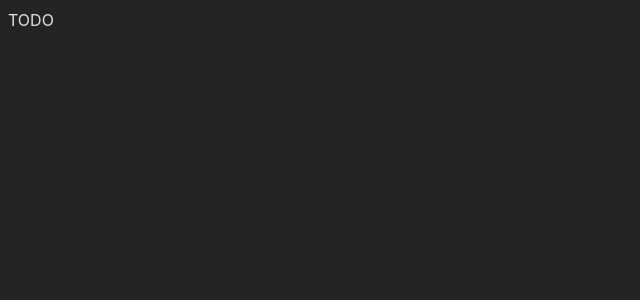
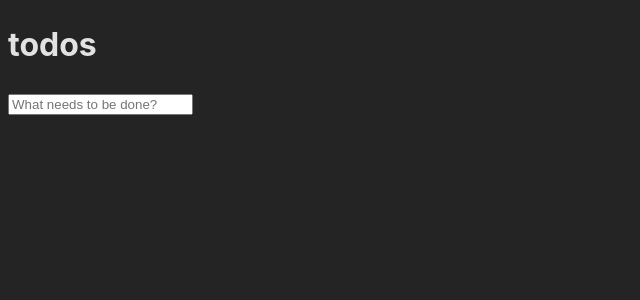
Before and after one commit to TheodoreTwombly/todo, a React (Vite) app: page / in a window 1280 px wide. Shown: the top 300 px of the page, without its empty margins (0-640 px from the left). Built offline with nearby package versions, Linux system fonts and the light colour scheme.

Commit message:
add useReducer

```diff
--- a/src/App.tsx
+++ b/src/App.tsx
@@ -1,7 +1,20 @@
+import { useReducer } from 'react';
+import { todoReducer } from './reducer';
+
 import './App.css';
+import { Input } from './components/Input';
+import { ListOfTodos } from './components/ListOfTodos';
 
 function App() {
-  return <div>TODO</div>;
+  const [todos, dispatch] = useReducer(todoReducer, []);
+
+  return (
+    <div>
+      <h1>todos</h1>
+      <Input dispatch={dispatch} placeholder={'What needs to be done?'} />
+      <ListOfTodos todos={todos} dispatch={dispatch} />
+    </div>
+  );
 }
 
 export default App;
--- /dev/null
+++ b/src/components/Input.tsx
@@ -0,0 +1,32 @@
+import { FC, useCallback } from 'react';
+import { TodoActionsTypes } from '../constants';
+import { TodoAction } from '../reducer';
+
+interface InputProps {
+  dispatch: React.Dispatch<TodoAction>;
+  placeholder?: string;
+}
+
+export const Input: FC<InputProps> = ({ dispatch, placeholder }) => {
+  const handleKeyDown = useCallback(
+    (e: React.KeyboardEvent<HTMLInputElement>) => {
+      if (e.key === 'Enter') {
+        const target = e.target as HTMLInputElement;
+        const value = target.value.trim();
+
+        if (value.length < 2) return;
+
+        dispatch({
+          type: TodoActionsTypes.ADD_ITEM,
+          payload: { title: value },
+        });
+        target.value = '';
+      }
+    },
+    [dispatch]
+  );
+
+  return (
+    <input type="text" placeholder={placeholder} onKeyDown={handleKeyDown} />
+  );
+};
--- /dev/null
+++ b/src/components/Item.tsx
@@ -0,0 +1,30 @@
+import { FC, useCallback } from 'react';
+import { Todo, TodoAction } from '../reducer';
+import { TodoActionsTypes } from '../constants';
+
+interface ItemProps {
+  todo: Todo;
+  dispatch: React.Dispatch<TodoAction>;
+}
+export const Item: FC<ItemProps> = ({ todo, dispatch }) => {
+  const { title, completed, id } = todo;
+
+  const toggleItem = useCallback(
+    () => dispatch({ type: TodoActionsTypes.TOGGLE_ITEM, payload: { id } }),
+    [dispatch, id]
+  );
+
+  const removeItem = useCallback(
+    () => dispatch({ type: TodoActionsTypes.REMOVE_ITEM, payload: { id } }),
+    [dispatch, id]
+  );
+
+  return (
+    <li>
+      <div>
+        <input type="checkbox" checked={completed} onChange={toggleItem} />
+        <span>{title}</span> <button onClick={removeItem}>X</button>
+      </div>
+    </li>
+  );
+};
--- /dev/null
+++ b/src/components/ListOfTodos.tsx
@@ -0,0 +1,17 @@
+import { FC } from 'react';
+import { Todo, TodoAction } from '../reducer';
+import { Item } from './Item';
+
+interface ListOfTodosProps {
+  todos: Todo[];
+  dispatch: React.Dispatch<TodoAction>;
+}
+export const ListOfTodos: FC<ListOfTodosProps> = ({ todos, dispatch }) => {
+  return (
+    <ul>
+      {todos.map((todo) => (
+        <Item todo={todo} dispatch={dispatch} key={todo.id} />
+      ))}
+    </ul>
+  );
+};
--- /dev/null
+++ b/src/constants.ts
@@ -0,0 +1,5 @@
+export const enum TodoActionsTypes {
+  ADD_ITEM = 'ADD_ITEM',
+  REMOVE_ITEM = 'REMOVE_ITEM',
+  TOGGLE_ITEM = 'TOGGLE_ITEM',
+}
--- /dev/null
+++ b/src/reducer.ts
@@ -0,0 +1,33 @@
+import { TodoActionsTypes } from './constants.ts';
+
+export interface Todo {
+  id?: number;
+  title?: string;
+  completed?: boolean;
+}
+
+export interface TodoAction {
+  type: TodoActionsTypes;
+  payload: Todo;
+}
+
+export const todoReducer = (state: Todo[], action: TodoAction) => {
+  switch (action.type) {
+    case TodoActionsTypes.ADD_ITEM:
+      return state.concat({
+        id: state.length + 1,
+        title: action.payload.title,
+        completed: false,
+      });
+    case TodoActionsTypes.REMOVE_ITEM:
+      return state.filter((todo) => todo.id !== action.payload.id);
+    case TodoActionsTypes.TOGGLE_ITEM:
+      return state.map((todo) =>
+        todo.id === action.payload.id
+          ? { ...todo, completed: !todo.completed }
+          : todo
+      );
+    default:
+      throw Error(`Unknown action: ${action.type}`);
+  }
+};
```
